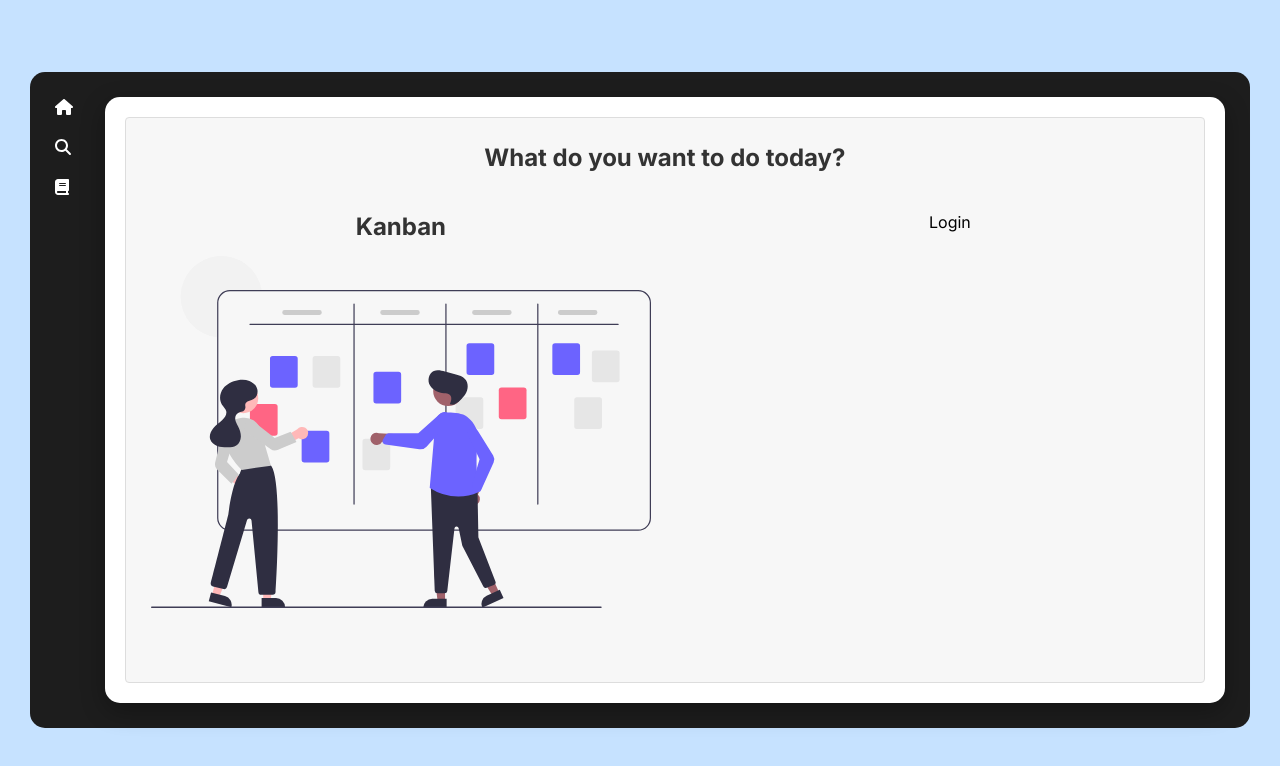
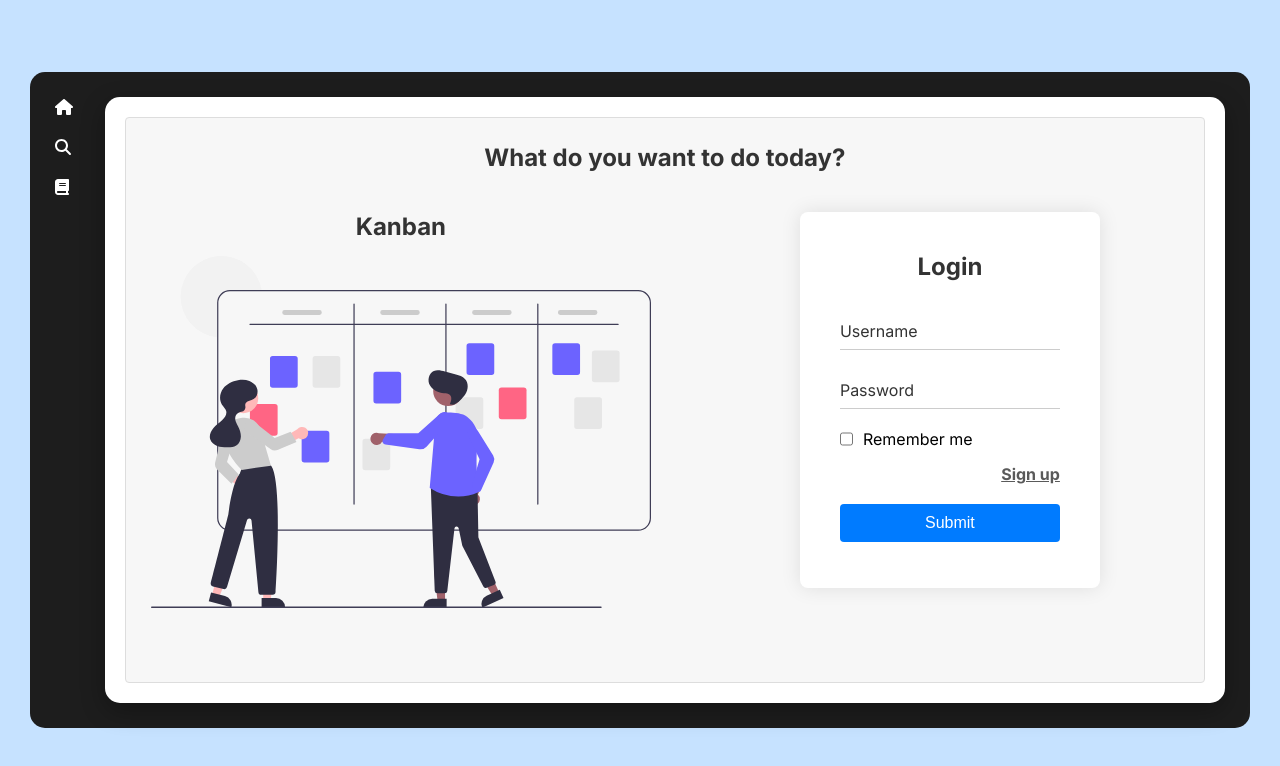
Before and after one commit to Osinek280/kanban_app, a Next.js app: page /login in a window 1280 px wide. Shown: the top 766 px of the page. Built offline with nearby package versions, Linux system fonts and the light colour scheme.

Commit message:
added login and register modal

```diff
--- a/src/app/(auth)/login/page.tsx
+++ b/src/app/(auth)/login/page.tsx
@@ -1,9 +1,34 @@
+import Link from "next/link";
 import HomeLayout from "@/app/homeLayout";
+import styles from "../loginRegister.module.css";
 
 const Login = () => {
-  return(
+  return (
     <HomeLayout>
-      Login
+      <div className={styles["login-box"]}>
+        <h2>Login</h2>
+        <form>
+          <div className={styles["user-box"]}>
+            <input type="text" name="username" required />
+            <label>Username</label>
+          </div>
+          <div className={styles["user-box"]}>
+            <input name="password" required />
+            <label>Password</label>
+            <span className={styles.deputy}></span>
+          </div>
+          <div className={styles["remember-me"]}>
+            <input type="checkbox" id="remember-me-check-box" name="rememberMe" />
+            <label htmlFor="remember-me-check-box">Remember me</label>
+          </div>
+          <div className={styles["toggle_label"]}>
+            <Link href="/register">Sign up</Link>
+          </div>
+          <button type="submit" className={styles["submit-btn"]}>
+            Submit
+          </button>
+        </form>
+      </div>
     </HomeLayout>
   );
 };
--- /dev/null
+++ b/src/app/(auth)/loginRegister.module.css
@@ -0,0 +1,115 @@
+.login-box,
+.register-box {
+  width: 300px;
+  padding: 40px;
+  background: #fff;
+  border-radius: 8px;
+  box-shadow: 0 0 20px rgba(0, 0, 0, 0.1);
+  margin-bottom: 20px;
+}
+
+.login-box form,
+.register-box form {
+  display: flex;
+  flex-direction: column;
+  gap: 20px;
+}
+
+.login-register-container{
+  display: flex;
+  gap: 30px;
+}
+
+.login-box h2,
+.register-box h2 {
+  margin: 0 0 30px;
+  padding: 0;
+  color: #333;
+  text-align: center;
+}
+
+.remember-me{
+  display: flex;
+  gap: 10px;
+  width: 100%;
+}
+
+.user-box {
+  position: relative;
+}
+
+.user-box input {
+  width: 100%;
+  padding: 10px 0;
+  font-size: 16px;
+  color: #333;
+  border: none;
+  border-bottom: 1px solid #ccc;
+  outline: none;
+  background: transparent;
+}
+
+.user-box label {
+  position: absolute;
+  top: 0;
+  left: 0;
+  padding: 10px 0;
+  font-size: 16px;
+  color: #333;
+  transition: 0.5s;
+  pointer-events: none;
+}
+
+.user-box input:focus ~ label,
+.user-box input:valid ~ label {
+  top: -20px;
+  left: 0;
+  color: #007bff;
+  font-size: 12px;
+}
+
+.submit-btn {
+  display: inline-block;
+  background: #007bff;
+  border: none;
+  color: #fff;
+  padding: 10px 20px;
+  border-radius: 4px;
+  font-size: 16px;
+  cursor: pointer;
+  transition: background 0.3s ease;
+}
+
+.submit-btn:hover {
+  background: #0056b3;
+}
+
+.deputy{
+  background: transparent;
+  border: none;
+  font-size: 20px;
+  position: absolute;
+  right: 0;
+  top: 40%;
+  transform: translate(-60%, -50%);
+  cursor: pointer;
+  color: #a8a8a8;
+}
+
+.user-box{
+  position: relative;
+}
+
+.toggle_label {
+  margin-left: auto;
+  margin-top: -5px;
+}
+
+.toggle_label a{
+  color: #5a5a5a;
+  font-weight: 700;
+}
+
+.toggle_label a:hover {
+  color: #007bff;
+}
```
Also changed, not shown: src/app/(auth)/register/page.tsx (+41 -2 lines).
